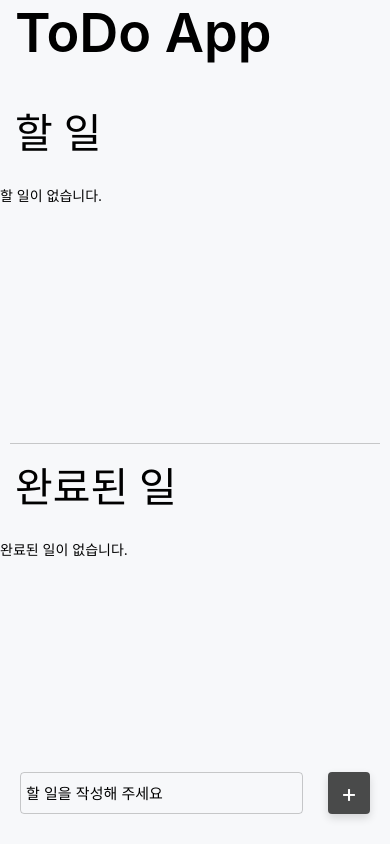
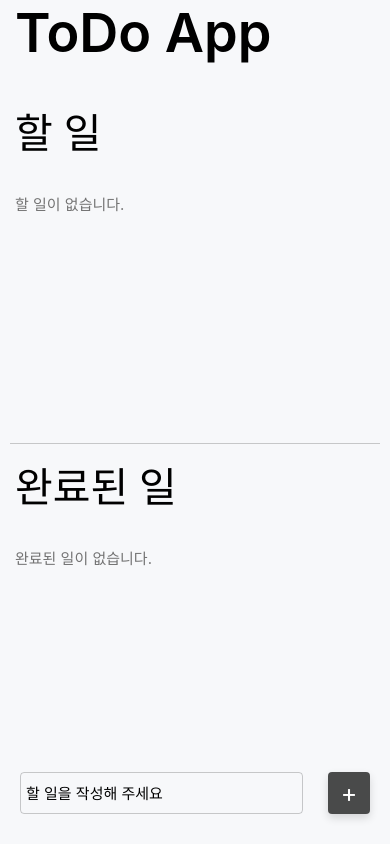
Before and after one commit to SOBBANG-KIM/ExpoAwesomProject, a React Native app: screen / in a window 390 px wide. Built offline with nearby package versions, Linux system fonts and the light colour scheme.

Commit message:
리덕스를 이용해서 Todo 앱 기능 완성하기

```diff
--- a/screens/MainScreen.js
+++ b/screens/MainScreen.js
@@ -76,5 +76,13 @@ const styles = StyleSheet.create({
     paddingHorizontal: 15,
     fontSize: 41,
     fontWeight: '500',
+  },
+  emptyListText: {
+    paddingTop: 10,
+    paddingBottom: 15,
+    paddingHorizontal: 15,
+    fontSize: 15,
+    lineHeight: 20,
+    color: '#737373',
   }
 })
```
